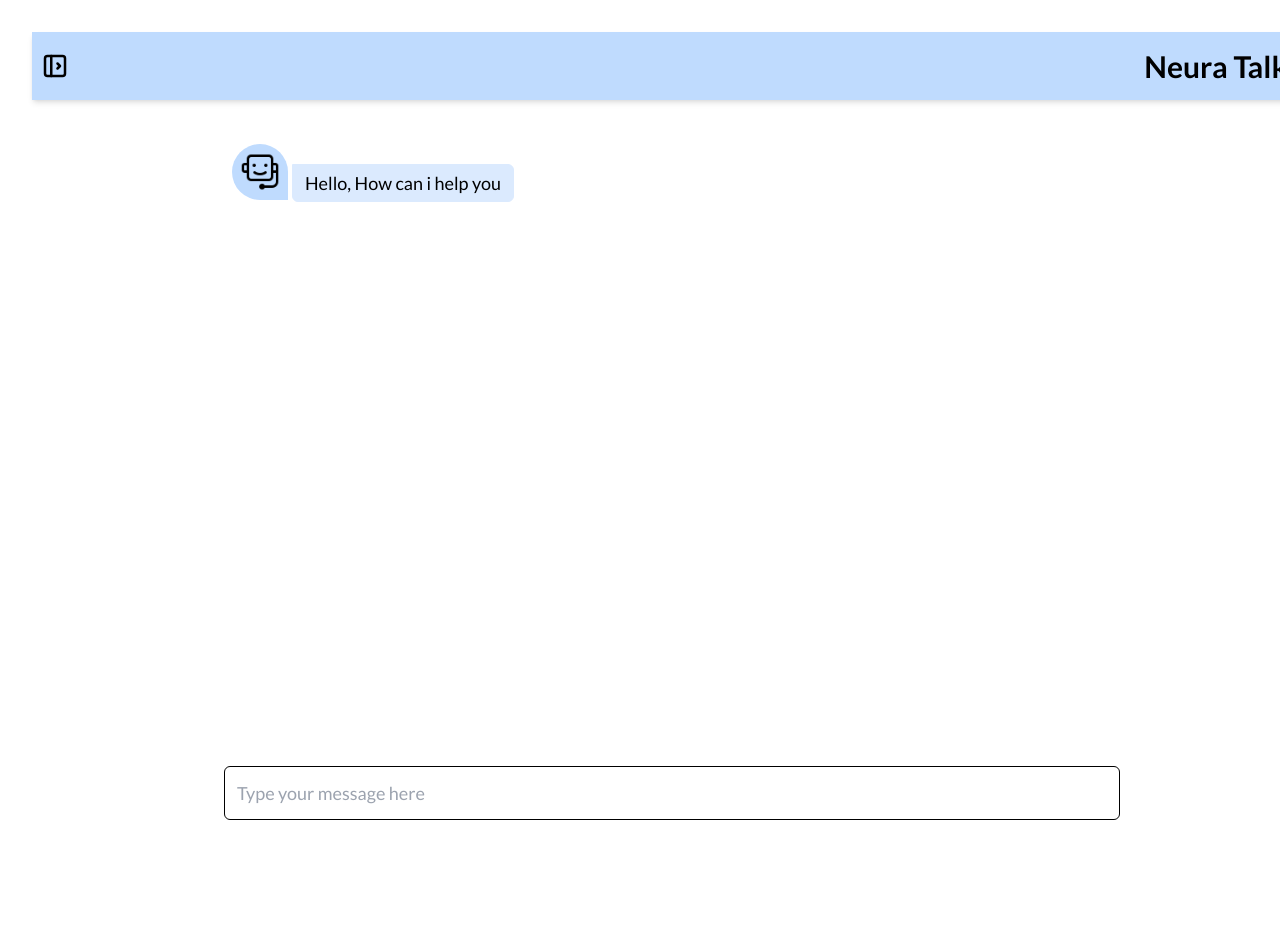
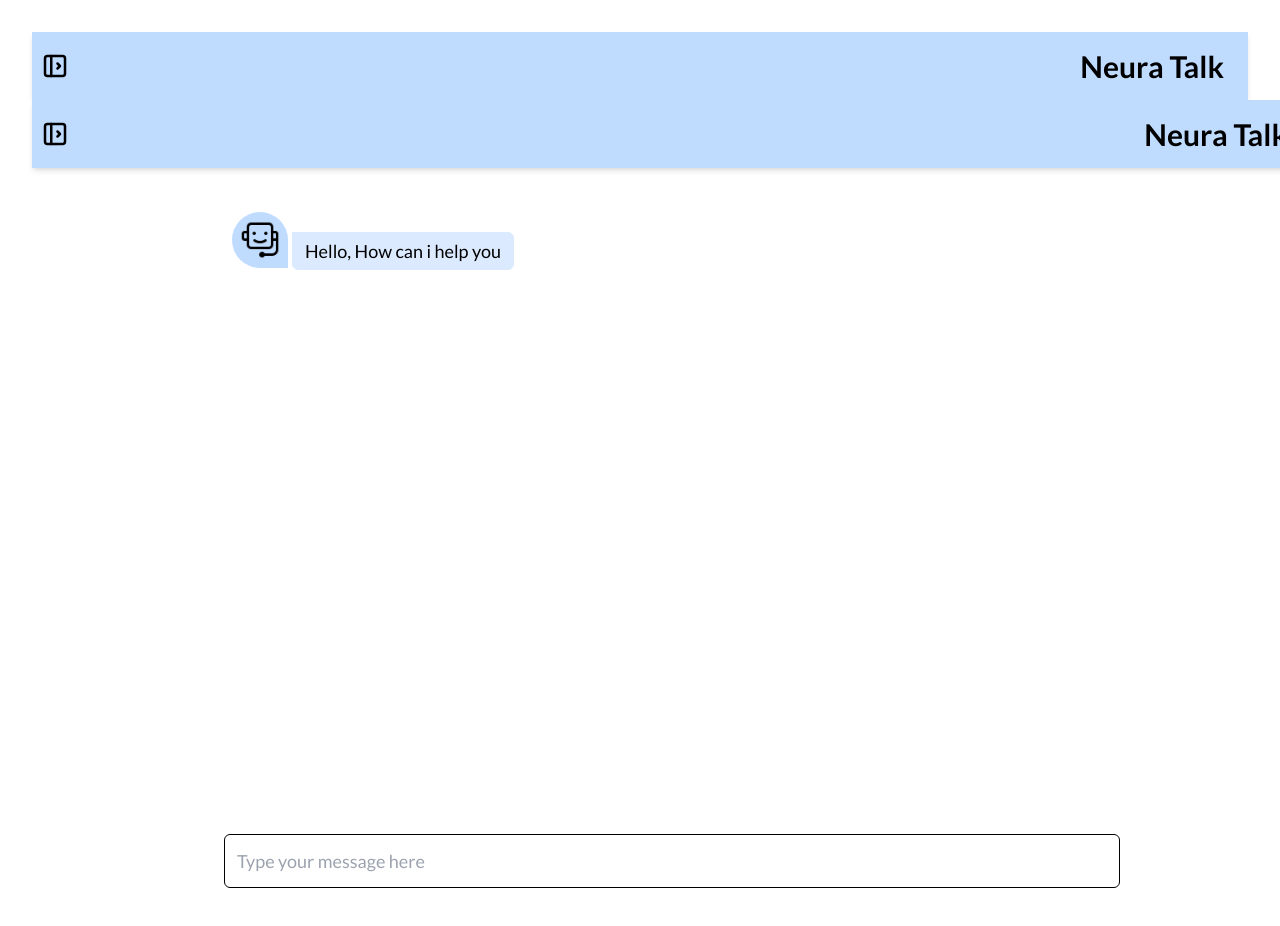
Before and after one commit to Monilprajapati/NeuraTalk, a React (Vite) app: page / in a window 1280 px wide. Shown: the top 926 px of the page. Before the commit the page ends 864 px from the top, so only its background shows below. Built offline with nearby package versions, Linux system fonts and the light colour scheme; no server answers.

Commit message:
Wrapped App with ChatProvider

```diff
--- a/src/App.jsx
+++ b/src/App.jsx
@@ -1,13 +1,15 @@
-import './App.css'
-import ChatPage from './ChatPage'
+import "./App.css";
+import ChatPage from "./ChatPage";
+import Navbar from "./component/Navbar";
+import ChatProvider from "./context/ChatProvider";
 
 function App() {
-
   return (
-    <>
-    <ChatPage/>
-    </>
-  )
+    <ChatProvider>
+      <Navbar />
+      <ChatPage />
+    </ChatProvider>
+  );
 }
 
-export default App
+export default App;
```
